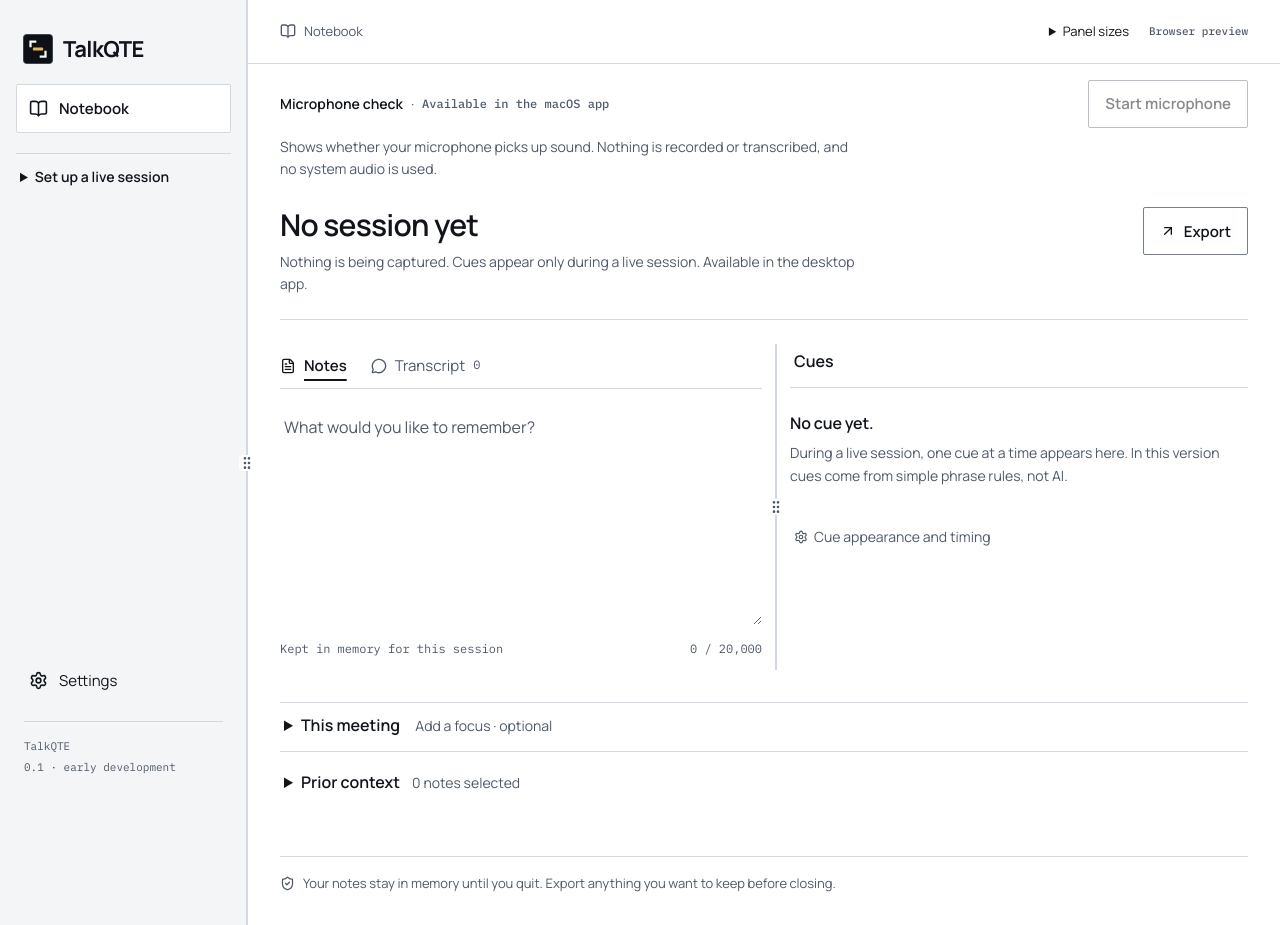
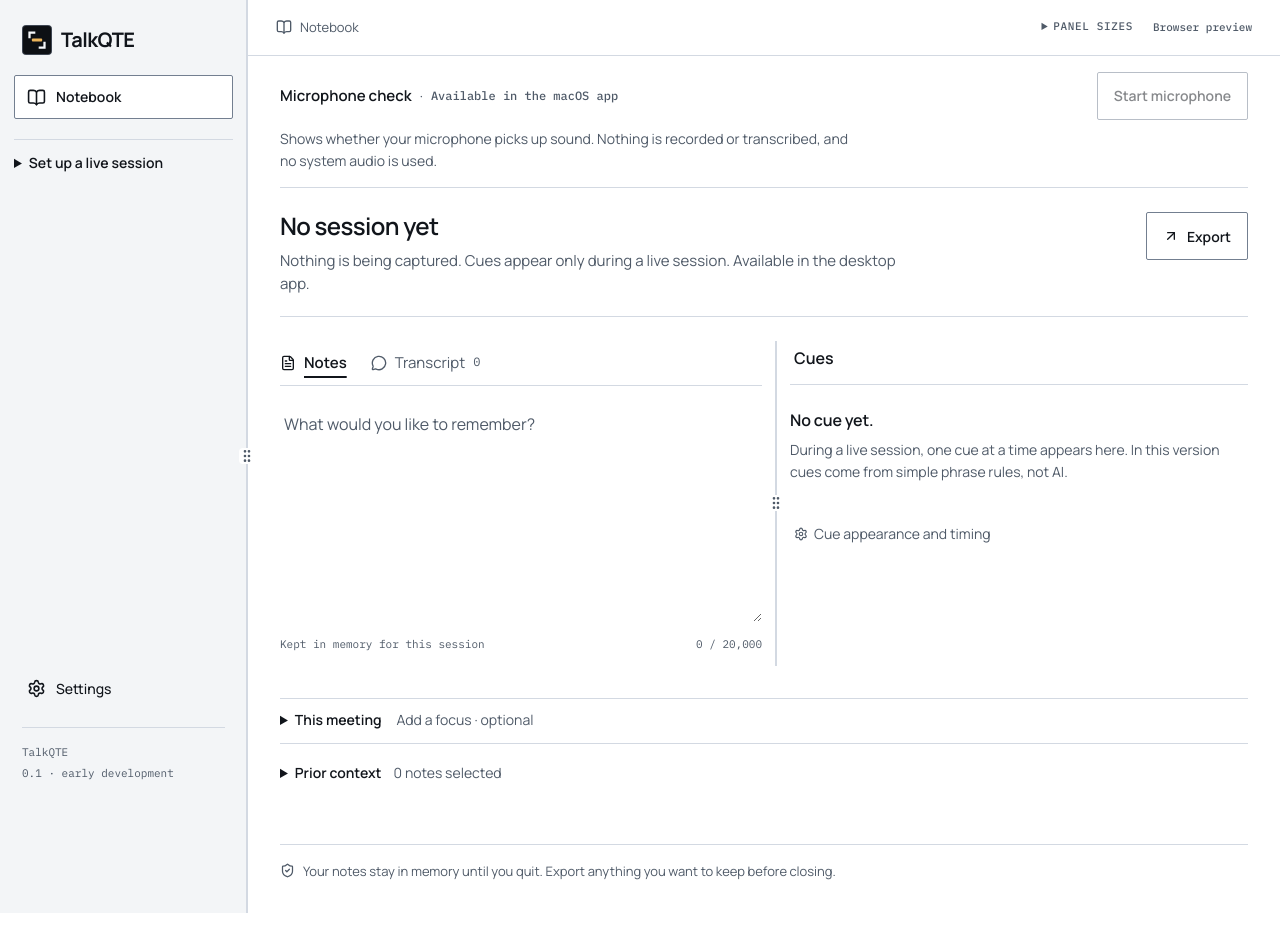
Before and after one commit to connorburgess/talkqte, a React (Vite) app: page / in a window 1280 px wide. Built offline with nearby package versions, Linux system fonts and the light colour scheme.

Commit message:
feat(notebook): dock and panel in brand direction C
Signed-off-by: Connor Burgess <76454557+connorburgess@users.noreply.github.com>

```diff
--- a/src/components/panels.css
+++ b/src/components/panels.css
@@ -60,9 +60,17 @@
 }
 .layout-controls summary {
   cursor: pointer;
-  color: var(--ink);
+  color: var(--muted);
+  font-family: var(--font-mono);
+  font-size: 11px;
+  font-weight: 500;
+  letter-spacing: 0.06em;
+  text-transform: uppercase;
   padding: 12px 4px;
   min-height: 44px;
+}
+.layout-controls summary:hover {
+  color: var(--ink);
 }
 .layout-controls summary:focus-visible {
   outline: 2px solid var(--focus);
@@ -77,7 +85,7 @@
   padding: 20px;
   background: var(--surface);
   border: 1px solid var(--border);
-  border-radius: var(--radius-panel);
+  border-radius: 4px;
   box-shadow: var(--shadow);
   z-index: 10;
 }
@@ -90,9 +98,10 @@
   display: block;
   width: 100%;
   min-height: 44px;
-  accent-color: var(--ink);
+  accent-color: var(--accent-ink);
 }
 .layout-controls-body p {
+  font-size: 12px;
   color: var(--muted);
   margin: 12px 0 0;
 }
--- a/src/components/processing.css
+++ b/src/components/processing.css
@@ -20,7 +20,7 @@
   font-size: 20px;
   font-weight: 600;
   line-height: 1.3;
-  letter-spacing: -0.015em;
+  letter-spacing: -0.02em;
 }
 .processing-panel p {
   margin-top: var(--space-12);
@@ -37,8 +37,10 @@
 .processing-heading > span {
   color: var(--muted);
   font-family: var(--font-mono);
-  font-size: 12px;
+  font-size: 11px;
   font-weight: 500;
+  letter-spacing: 0.06em;
+  text-transform: uppercase;
   line-height: 1.35;
 }
 .processing-actions {
@@ -55,9 +57,10 @@
 .processing-step {
   margin: 0 0 var(--space-8);
   font-family: var(--font-mono);
-  font-size: 12px;
+  font-size: 11px;
   font-weight: 500;
-  letter-spacing: 0.04em;
+  letter-spacing: 0.06em;
+  text-transform: uppercase;
   color: var(--accent-ink);
 }
 .processing-panel .processing-step {
@@ -65,7 +68,7 @@
 }
 .processing-review h3 {
   font-family: var(--font);
-  font-size: 19px;
+  font-size: 18px;
   font-weight: 600;
   line-height: 1.3;
   letter-spacing: -0.015em;
@@ -111,6 +114,8 @@
 .processing-note span span,
 .processing-panel li span {
   color: var(--muted);
+  font-family: var(--font-mono);
+  font-size: 11px;
   margin-top: var(--space-4);
 }
 .processing-note:has(input:checked) {
@@ -125,12 +130,14 @@
 }
 .processing-review dt {
   color: var(--muted);
-  font-size: 14px;
+  font-family: var(--font-mono);
+  font-size: 12px;
   padding: var(--space-12) var(--space-24) var(--space-12) 0;
   border-top: 1px solid var(--line);
 }
 .processing-review dd {
   margin: 0;
+  font-size: 14px;
   padding: var(--space-12) 0;
   border-top: 1px solid var(--line);
 }
@@ -178,9 +185,10 @@
   border-bottom: 1px dashed var(--line);
   color: var(--muted);
   font-family: var(--font-mono);
-  font-size: 12px;
+  font-size: 11px;
   font-weight: 500;
-  letter-spacing: 0.04em;
+  letter-spacing: 0.06em;
+  text-transform: uppercase;
   max-width: none;
 }
 .processing-dev p {
--- a/src/styles.css
+++ b/src/styles.css
@@ -106,13 +106,13 @@ svg {
 .brand {
   display: flex;
   align-items: center;
-  gap: 10px;
-  font-size: 22px;
+  gap: 9px;
+  font-size: 20px;
   font-weight: 700;
   letter-spacing: -0.025em;
   text-decoration: none;
-  padding: 0 7px;
-  margin-bottom: 18px;
+  padding: 0 8px;
+  margin-bottom: 20px;
   color: var(--ink);
 }
 .brand img {
@@ -129,11 +129,12 @@ svg {
   color: var(--ink);
   display: flex;
   align-items: center;
-  gap: 11px;
+  gap: 10px;
   width: 100%;
-  padding: 12px;
-  font-size: 15px;
-  min-height: 48px;
+  padding: 10px 12px;
+  font-size: 14px;
+  font-weight: 500;
+  min-height: 44px;
   text-align: left;
 }
 .nav-item:hover {
@@ -141,7 +142,7 @@ svg {
 }
 .nav-item.selected {
   background: var(--paper);
-  border-color: var(--line);
+  border-color: var(--border);
   color: var(--ink);
   font-weight: 600;
 }
@@ -173,7 +174,7 @@ svg {
   position: sticky;
   top: 0;
   height: 100vh;
-  padding: var(--space-32) var(--space-16) var(--space-24);
+  padding: 24px 14px 18px;
   display: flex;
   flex-direction: column;
 }
@@ -189,8 +190,8 @@ svg {
   min-width: 0;
 }
 .toolbar {
-  height: 64px;
-  padding: 0 var(--space-32);
+  height: 56px;
+  padding: 0 28px;
   display: flex;
   align-items: center;
   justify-content: space-between;
@@ -223,11 +224,12 @@ svg {
   gap: var(--space-8);
   min-height: 48px;
   padding: 10px var(--space-16);
-  font-size: 15px;
+  font-size: 14px;
   font-weight: 600;
   white-space: nowrap;
 }
 .primary-button {
+  padding: 10px 18px;
   background: var(--btn-primary-bg);
   color: var(--btn-primary-fg);
   border: 1px solid var(--btn-primary-bg);
@@ -267,7 +269,7 @@ svg {
   justify-content: space-between;
   align-items: flex-start;
   gap: var(--space-16) var(--space-24);
-  padding: 0 0 var(--space-24);
+  padding: 0 0 20px;
   margin-bottom: var(--space-24);
   border-bottom: 1px solid var(--line);
 }
@@ -283,10 +285,6 @@ svg {
 .microphone-panel-body {
   padding-bottom: var(--space-16);
   border-bottom: 1px solid var(--line);
-}
-.microphone-panel.is-quiet .microphone-panel-body {
-  padding-bottom: var(--space-4);
-  border-bottom: 0;
 }
 .microphone-panel.is-live .microphone-panel-body {
   padding-bottom: var(--space-16);
@@ -307,10 +305,10 @@ svg {
 }
 .microphone-heading strong {
   font-size: 15px;
-  font-weight: 650;
+  font-weight: 600;
 }
 .microphone-panel.is-quiet .microphone-heading strong {
-  font-size: 14px;
+  font-size: 15px;
   font-weight: 600;
   color: var(--ink);
 }
@@ -393,21 +391,21 @@ svg {
   background: var(--muted);
 }
 .session-state .status-dot {
-  margin-top: 15px;
+  margin-top: 10px;
 }
 .session-clock {
   color: var(--muted);
 }
 .session-state h1 {
   font-family: var(--font);
-  font-size: 30px;
+  font-size: 24px;
   font-weight: 600;
   letter-spacing: -0.025em;
   line-height: 1.2;
   margin: 0;
 }
 .session-state p {
-  font-size: 14px;
+  font-size: 15px;
   color: var(--muted);
   margin-top: var(--space-8);
   max-width: 68ch;
@@ -433,8 +431,8 @@ svg {
 .focus-disclosure > summary,
 .setup-disclosure > summary {
   cursor: pointer;
-  min-height: 48px;
-  padding: var(--space-12) var(--space-4);
+  min-height: 44px;
+  padding: var(--space-12) 0;
   color: var(--ink);
   font-size: 14px;
   font-weight: 600;
@@ -442,7 +440,7 @@ svg {
 .focus-disclosure > summary {
   color: var(--ink);
   font-family: var(--font);
-  font-size: 16px;
+  font-size: 14px;
   font-weight: 600;
   line-height: 1.35;
 }
@@ -548,7 +546,7 @@ svg {
   justify-content: space-between;
   gap: var(--space-12);
   font-family: var(--font-mono);
-  font-size: 12px;
+  font-size: 11px;
   flex-wrap: wrap;
   color: var(--muted);
   margin-top: var(--space-8);
@@ -621,21 +619,26 @@ svg {
   font-size: 28px;
 }
 .transcript {
-  padding-top: 18px;
+  padding-top: var(--space-8);
 }
 .transcript-segment {
-  padding-top: 24px;
+  padding: var(--space-16) 0;
+}
+.transcript-segment + .transcript-segment {
+  border-top: 1px solid var(--line);
 }
 .transcript-segment > div {
   display: flex;
   align-items: center;
   justify-content: space-between;
   font-size: 14px;
+  font-weight: 600;
 }
 .transcript-segment time {
   color: var(--muted);
   font-family: var(--font-mono);
   font-size: 12px;
+  font-weight: 400;
   font-variant-numeric: tabular-nums;
 }
 .transcript-segment p {
@@ -656,11 +659,11 @@ svg {
 }
 .context-disclosure > summary {
   cursor: pointer;
-  min-height: 48px;
-  padding: var(--space-12) var(--space-4);
+  min-height: 44px;
+  padding: var(--space-12) 0;
   color: var(--ink);
   font-family: var(--font);
-  font-size: 16px;
+  font-size: 14px;
   font-weight: 600;
   line-height: 1.35;
 }
@@ -745,6 +748,13 @@ svg {
 }
 .context-list li strong {
   display: block;
+  font-size: 15px;
+  font-weight: 600;
+}
+.context-list li .muted,
+.context-freshness {
+  font-family: var(--font-mono);
+  font-size: 11px;
 }
 .context-list li p {
   margin: 6px 0 0;
@@ -890,7 +900,7 @@ svg {
 }
 .settings-page h1 {
   font-family: var(--font);
-  font-size: 30px;
+  font-size: 28px;
   font-weight: 600;
   letter-spacing: -0.025em;
   line-height: 1.2;
@@ -909,14 +919,14 @@ svg {
 .setting h2,
 .coming-next h2 {
   font-family: var(--font);
-  font-size: 18px;
+  font-size: 17px;
   font-weight: 600;
   letter-spacing: -0.015em;
   line-height: 1.3;
 }
 .setting p {
   color: var(--muted);
-  font-size: 16px;
+  font-size: 15px;
   max-width: 60ch;
   margin-top: var(--space-8);
 }
@@ -927,6 +937,7 @@ svg {
   min-height: 44px;
   padding: 8px 28px 8px 12px;
   color: var(--ink);
+  font-size: 15px;
 }
 .setting-control {
   display: grid;
@@ -962,7 +973,7 @@ svg {
   border-radius: var(--radius-control);
   background: var(--paper);
   color: var(--ink);
-  font-size: 16px;
+  font-size: 15px;
 }
 .model-download {
   margin-top: 20px;
@@ -1000,20 +1011,24 @@ svg {
   display: flex;
   justify-content: space-between;
   align-items: center;
+  gap: var(--space-12);
   background: var(--danger-surface);
   color: var(--danger);
-  padding: var(--space-12) var(--space-32);
+  border: 1px solid var(--danger);
+  border-radius: var(--radius-control);
+  margin: var(--space-12) var(--space-32) 0;
+  padding: 10px 14px;
   font-size: 14px;
 }
 .export-dialog {
   color: var(--ink);
   background: var(--surface);
   border: 1px solid var(--border);
-  border-radius: var(--radius-panel);
-  width: min(650px, calc(100vw - 32px));
+  border-radius: var(--radius-dialog);
+  width: min(640px, calc(100vw - 32px));
   max-height: 85vh;
   padding: var(--space-24);
-  box-shadow: var(--shadow-dialog);
+  box-shadow: var(--shadow-dock);
 }
 .export-dialog::backdrop {
   background: var(--backdrop);
@@ -1030,15 +1045,17 @@ svg {
 }
 .export-dialog > p {
   color: var(--muted);
-  font-size: 16px;
-  margin: 10px 0 22px;
+  font-size: 15px;
+  margin: 10px 0 18px;
 }
 .export-dialog pre {
   white-space: pre-wrap;
   overflow-wrap: anywhere;
-  font: 14px/1.7 var(--font-mono);
+  font: 13px/1.65 var(--font-mono);
   background: var(--band);
-  padding: 18px;
+  border: 1px solid var(--line);
+  border-radius: var(--radius-control);
+  padding: 16px;
   max-height: 45vh;
   overflow: auto;
 }
@@ -1205,9 +1222,11 @@ svg {
   .toolbar,
   .microphone-panel,
   .notebook-body,
-  .secondary-page,
+  .secondary-page {
+    padding-inline: var(--space-24);
+  }
   .error-banner {
-    padding-inline: var(--space-24);
+    margin-inline: var(--space-24);
   }
 }
 @media (max-width: 1150px) {
@@ -1291,7 +1310,7 @@ svg {
     padding: var(--space-12) var(--space-24) 0;
   }
   .error-banner {
-    padding-inline: var(--space-24);
+    margin-inline: var(--space-24);
   }
   .notebook-body {
     padding: var(--space-24);
@@ -1301,10 +1320,10 @@ svg {
     font-size: 14px;
   }
   .session-state h1 {
-    font-size: 26px;
+    font-size: 22px;
   }
   .session-state .status-dot {
-    margin-top: 12px;
+    margin-top: 9px;
   }
   .focus-disclosure > summary span,
   .context-disclosure > summary span {
@@ -1329,10 +1348,12 @@ svg {
 @media (max-width: 400px) {
   .toolbar,
   .microphone-panel,
-  .error-banner,
   .notebook-body,
   .secondary-page {
     padding-inline: var(--space-16);
+  }
+  .error-banner {
+    margin-inline: var(--space-16);
   }
 }
 @media (prefers-reduced-motion: reduce) {
```
Also changed, not shown: scripts/check-one-sided-borders.mjs (+7 -0 lines), 2 other files (tests, documents, lock files or other folders).
